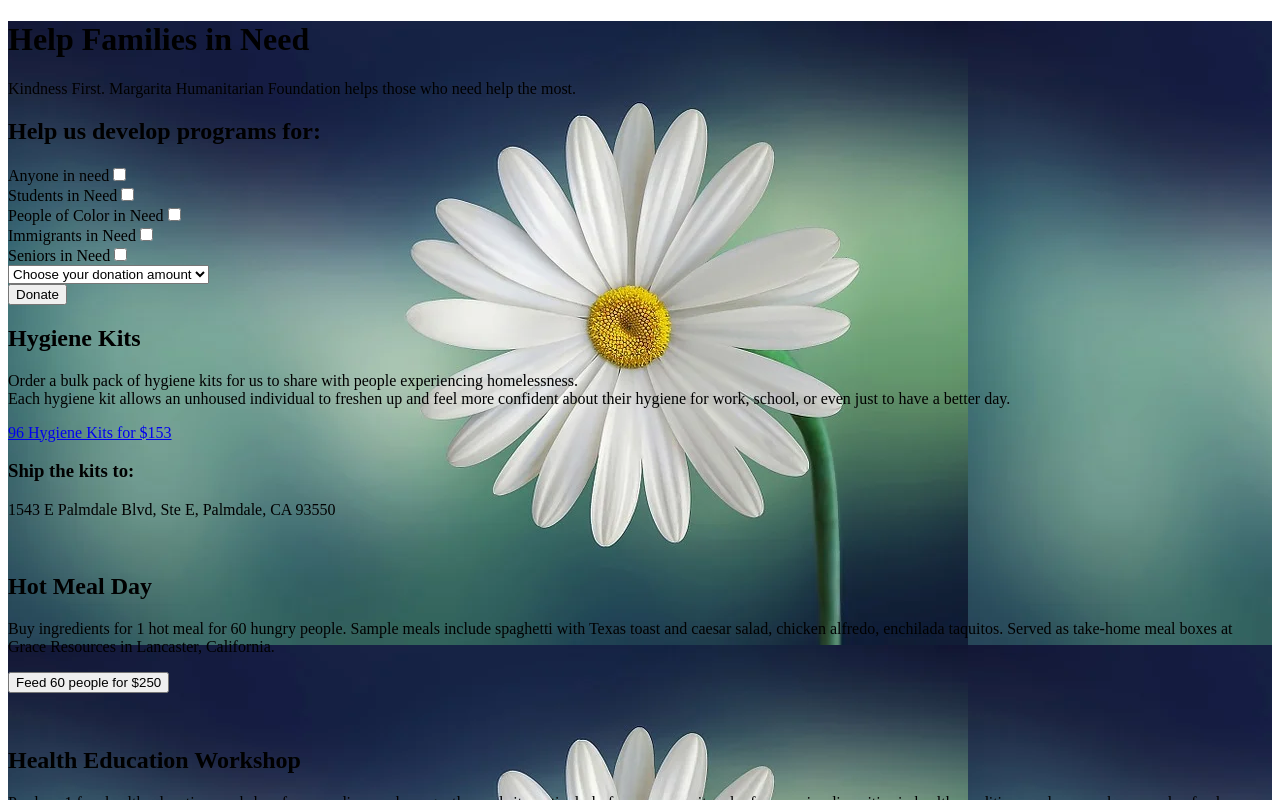
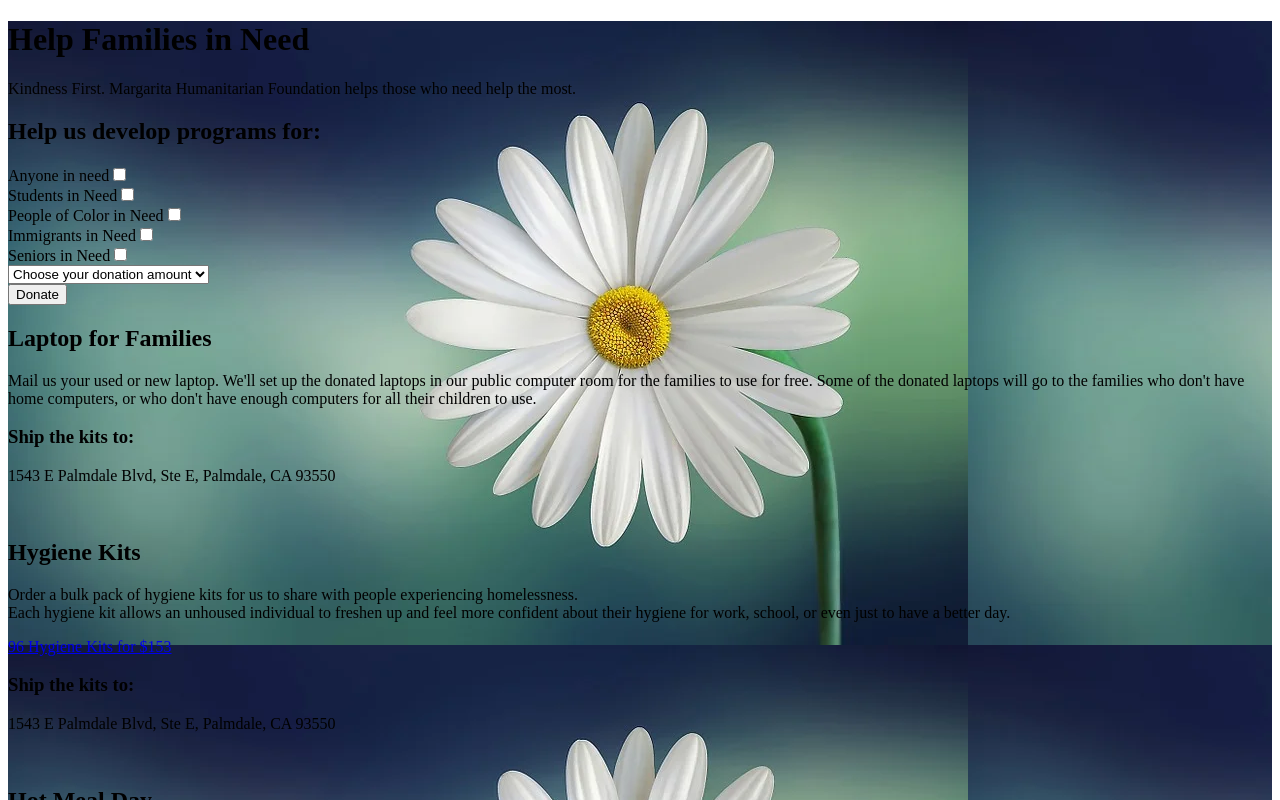
Before and after one commit to margaritahumanitarian/helpafamily, a Next.js app: page / in a window 1280 px wide. Shown: the top 800 px of the page. Built offline with nearby package versions, Linux system fonts and the light colour scheme.

Commit message:
Done add Laptopforfamiliescard

```diff
--- /dev/null
+++ b/components/LaptopForFamiliesCard.js
@@ -0,0 +1,22 @@
+function LaptopForFamiliesCard() {
+    return (
+        <div className="card lg:card-side bordered">
+            <div className="card-body">
+                <h2 className="card-title">Laptop for Families</h2>
+                <p className="mb-3">
+                    Mail us your used or new laptop. We'll set up the donated laptops in our public
+                    computer room for the families to use for free. Some of the donated laptops will go to
+                    the families who don't have home computers, or who don't have enough computers for
+                    all their children to use.
+                </p>
+                <p>
+                    <div className="divider" />
+                    <h3>Ship the kits to:</h3>
+                    <p>1543 E Palmdale Blvd, Ste E, Palmdale, CA 93550</p>
+                </p>
+            </div>
+        </div>
+    )
+}
+
+export default LaptopForFamiliesCard
--- a/pages/index.js
+++ b/pages/index.js
@@ -4,6 +4,7 @@ import MainDonationForm from "../components/MainDonationForm";
 import React, { useState } from "react";
 import HealthWorkshopCard from "../components/HealthWorkshopCard";
 import HotMealDayCard from "../components/HotMealDayCard";
+import LaptopForFamiliesCard from "../components/LaptopForFamiliesCard";
 
 const ListOfCards = [
   {
@@ -13,6 +14,10 @@ const ListOfCards = [
   {
     card: <HygieneKitsCard />,
     amount: 153,
+  },
+  {
+    card: <LaptopForFamiliesCard />,
+    amount: 0,
   },
   {
     card: <HotMealDayCard />,
@@ -26,12 +31,12 @@ sortedcards.sort((a, b) => a.amount - b.amount);
 function PrintCards() {
 
   return sortedcards.map((item) => {
-      return(
-          <div>
-            {item.card}
-            <br/>
-          </div>
-        )
+    return (
+      <div>
+        {item.card}
+        <br />
+      </div>
+    )
   });
 }
 
```
